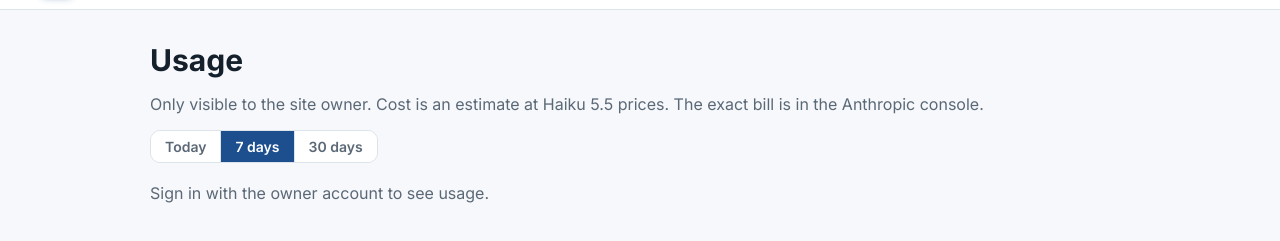
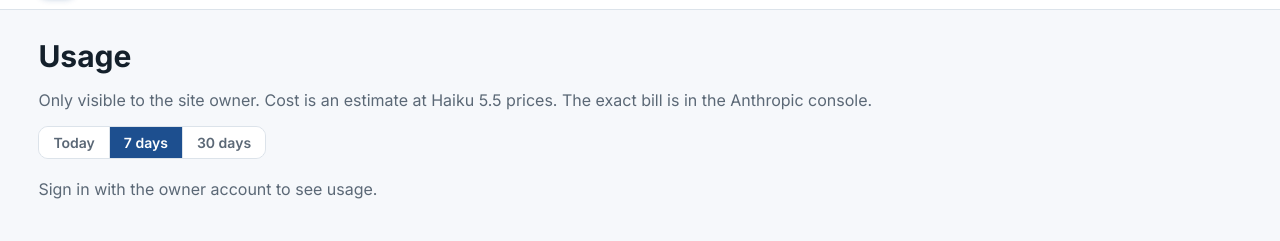
Before and after one commit to asimi99/clerkship-tools, a plain HTML site: page admin/index.html in a window 1280 px wide. Shown: the part 53-294 px from the top of the page. Drawn offline with nearby package versions, Linux system fonts and the light colour scheme.

Commit message:
Usage page full width
Co-Authored-By: Claude Opus 5.5 <noreply@anthropic.com>
Claude-Session: https://claude.ai/code/session_01XRZYw33mxvKE2EYM6qQjLj

```diff
--- a/admin/index.html
+++ b/admin/index.html
@@ -3,7 +3,7 @@
 <link rel="stylesheet" href="https://fonts.googleapis.com/css2?family=Inter:wght@400;500;600;700&display=swap">
 <link rel="stylesheet" href="../site.css?v=7">
 <style>
-main{max-width:980px;margin:0 auto;padding:32px 16px 64px}
+main{margin:0;padding:28px max(clamp(16px,3vw,40px),env(safe-area-inset-right,0px)) 56px max(clamp(16px,3vw,40px),env(safe-area-inset-left,0px))}
 h1{font-size:30px;margin:0 0 4px}.muted{color:var(--muted)}
 .tiles{display:grid;grid-template-columns:repeat(auto-fit,minmax(170px,1fr));gap:12px;margin:20px 0}
 .tile{background:var(--surface);border:1px solid var(--line);border-radius:12px;padding:14px 16px}
```
